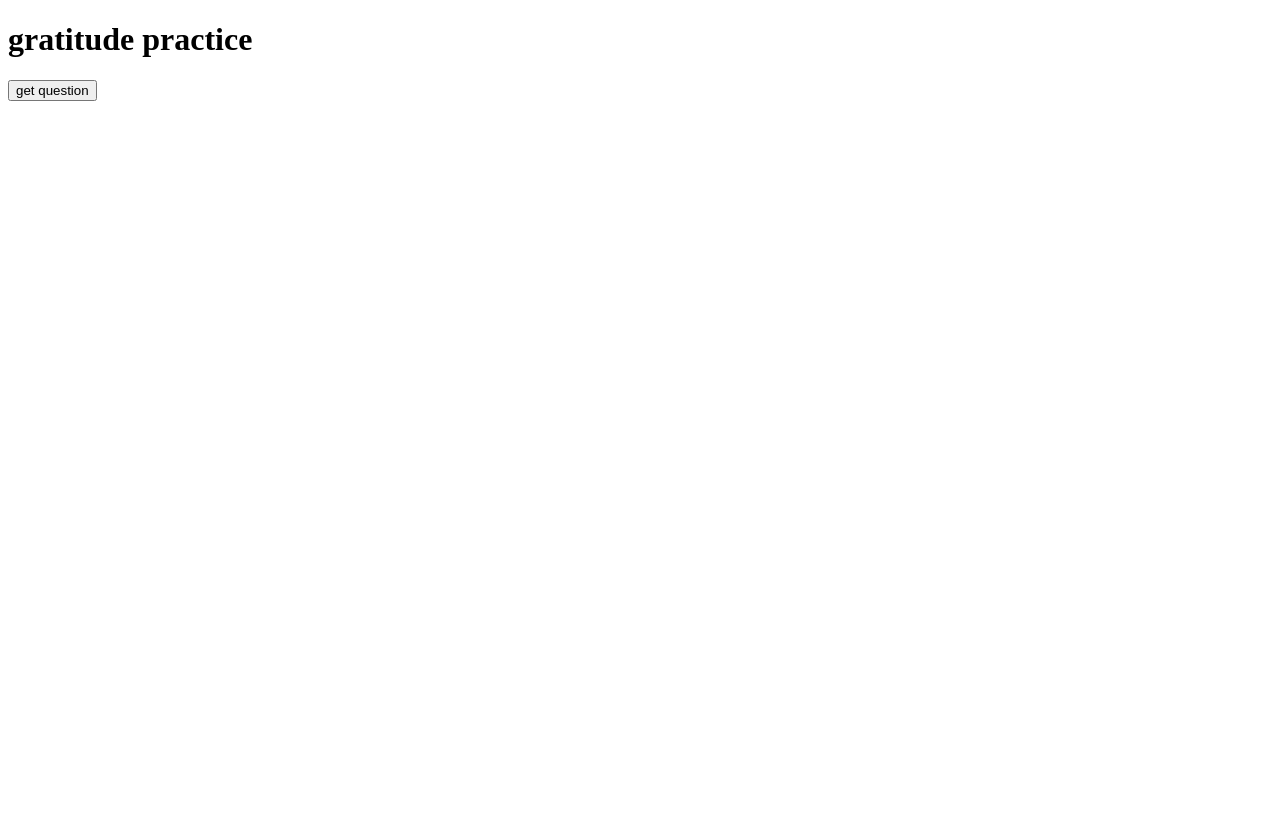
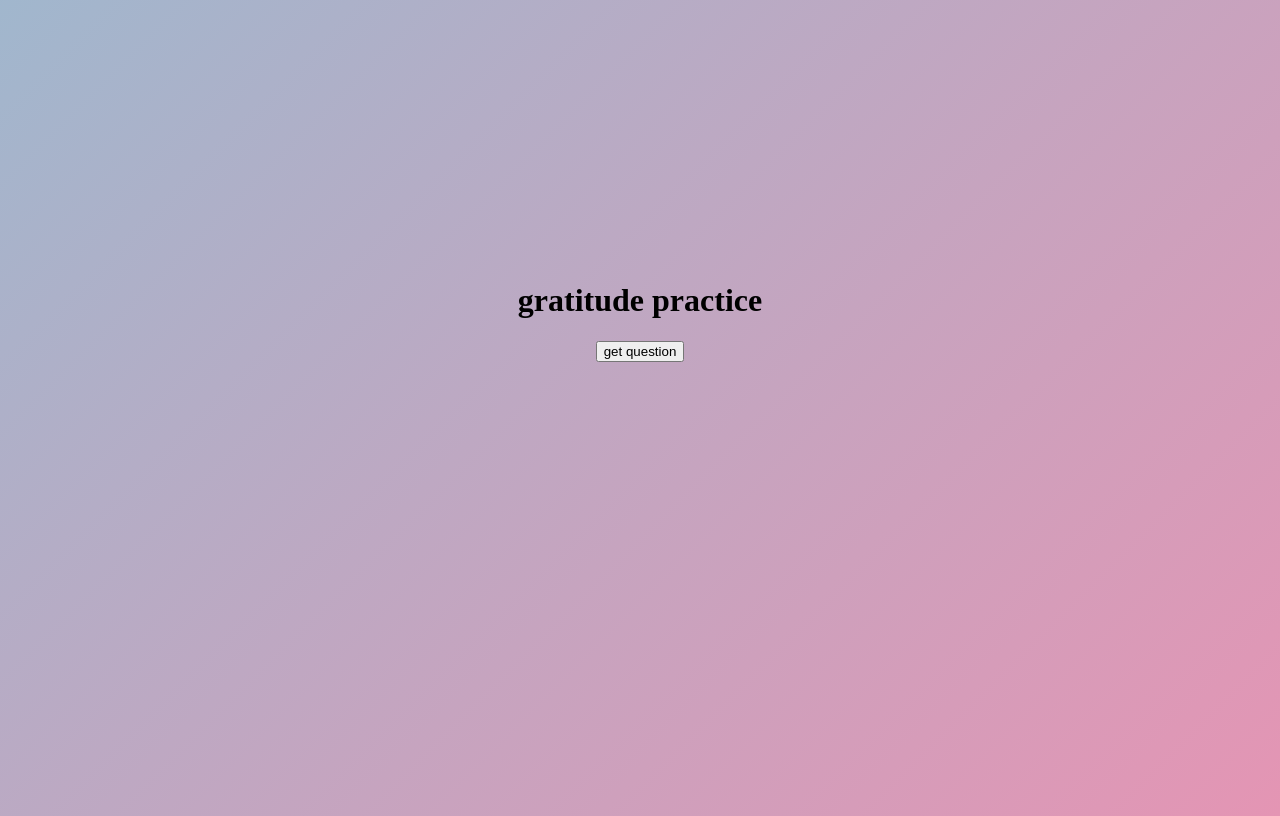
Before and after one commit to hpurring/gratitude-practice, a plain HTML site: page index.html in a window 1280 px wide. Drawn offline with Linux system fonts and the light colour scheme.

Commit message:
background css

```diff
--- a/index.html
+++ b/index.html
@@ -4,12 +4,15 @@
     <meta charset="UTF-8">
     <meta http-equiv="X-UA-Compatible" content="IE=edge">
     <meta name="viewport" content="width=device-width, initial-scale=1.0">
+    <link rel="stylesheet" href="style.css" />
     <title>gratitude practice</title>
 </head>
 <body>
+    <div id="content-container">
     <h1>gratitude practice</h1>
     <a id="question"></a>
     <button id="question-button">get question</button>
+    </div>
 
     <script src="script.js"></script>
 </body>
--- /dev/null
+++ b/style.css
@@ -0,0 +1,25 @@
+#content-container {
+    display: flex;
+    flex-direction: column;
+    align-items: center;
+    padding-top: 20%;
+}
+
+body {
+	background: linear-gradient(-45deg, #e9ae9c, #e694b3, #8cc1d5, #8fcec0);
+	background-size: 400% 400%;
+	animation: gradient 30s ease infinite;
+	height: 100vh;
+}
+
+@keyframes gradient {
+	0% {
+		background-position: 0% 50%;
+	}
+	50% {
+		background-position: 100% 50%;
+	}
+	100% {
+		background-position: 0% 50%;
+	}
+}
```
